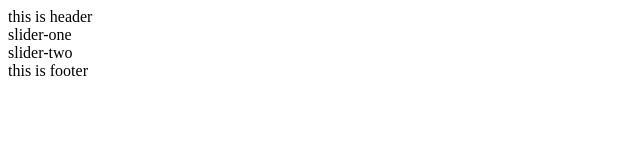
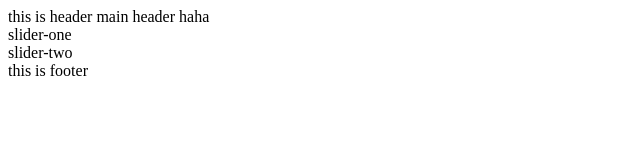
Before and after one commit to amin-hashemii/git-prj11, a plain HTML site: page index.html in a window 1280 px wide. Shown: the whole page, without its empty margins (0-640 px from the left). Drawn offline with Linux system fonts and the light colour scheme.

Commit message:
add some changes in main

```diff
--- a/index.html
+++ b/index.html
@@ -8,6 +8,7 @@
 <body>
     <head>
     this is header
+    main header haha
     </head>
     <div class="slider1">
         slider-one
```
